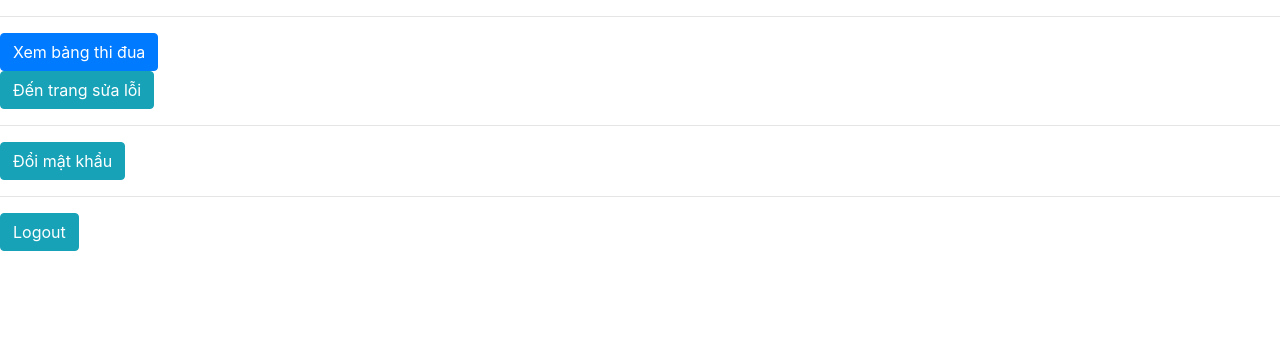
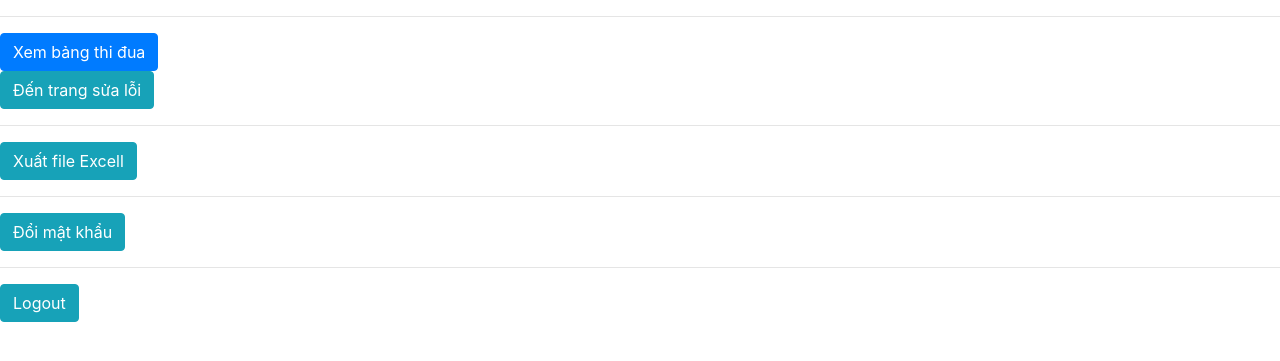
Before and after one commit to TrTung216/Web_thi_dua, a PHP site: page /admin-page.php in a window 1280 px wide. Shown: the top 361 px of the page. Run offline with PHP 8.4, Linux system fonts and the light colour scheme; the visitor is signed in with stand-in values (Sample User, id 1).

Commit message:
Update admin-page.php

```diff
--- a/admin-page.php
+++ b/admin-page.php
@@ -5,6 +5,7 @@
     <meta name="viewport" content="width=device-width, initial-scale=1.0">
     <title>Loged</title>
     <link rel="stylesheet" href="https://cdn.jsdelivr.net/npm/bootstrap@4.0.0/dist/css/bootstrap.min.css">
+
 </head>
 <body>
     <?php
@@ -25,6 +26,10 @@
     </div>
     <hr>
     <div>
+        <a href="admin-save.php" class="btn btn-info" role="button">Xuất file Excell</a>
+    </div>
+    <hr>
+    <div>
         <a href="change-password.php" class="btn btn-info" role="button">Đổi mật khẩu</a>
     </div>
     <hr>
```
